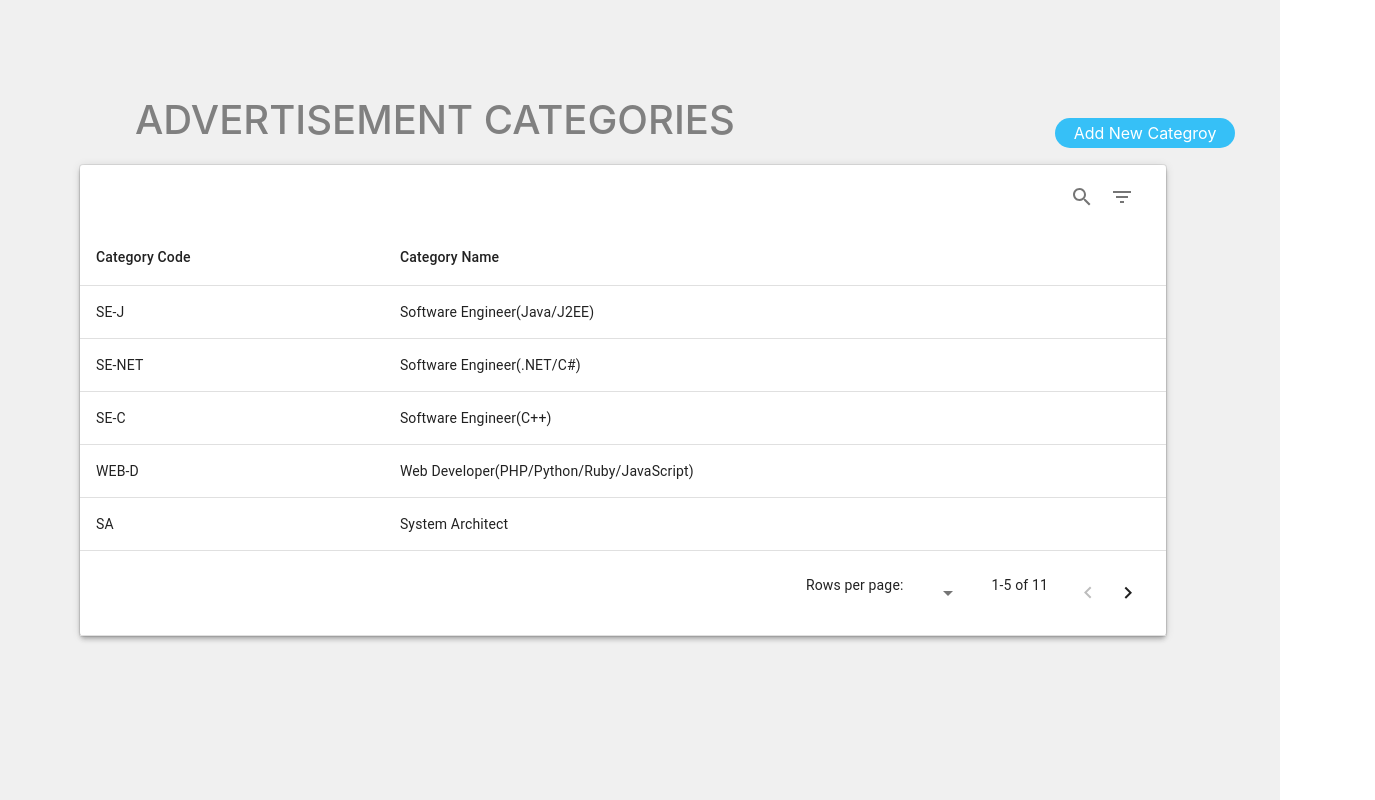
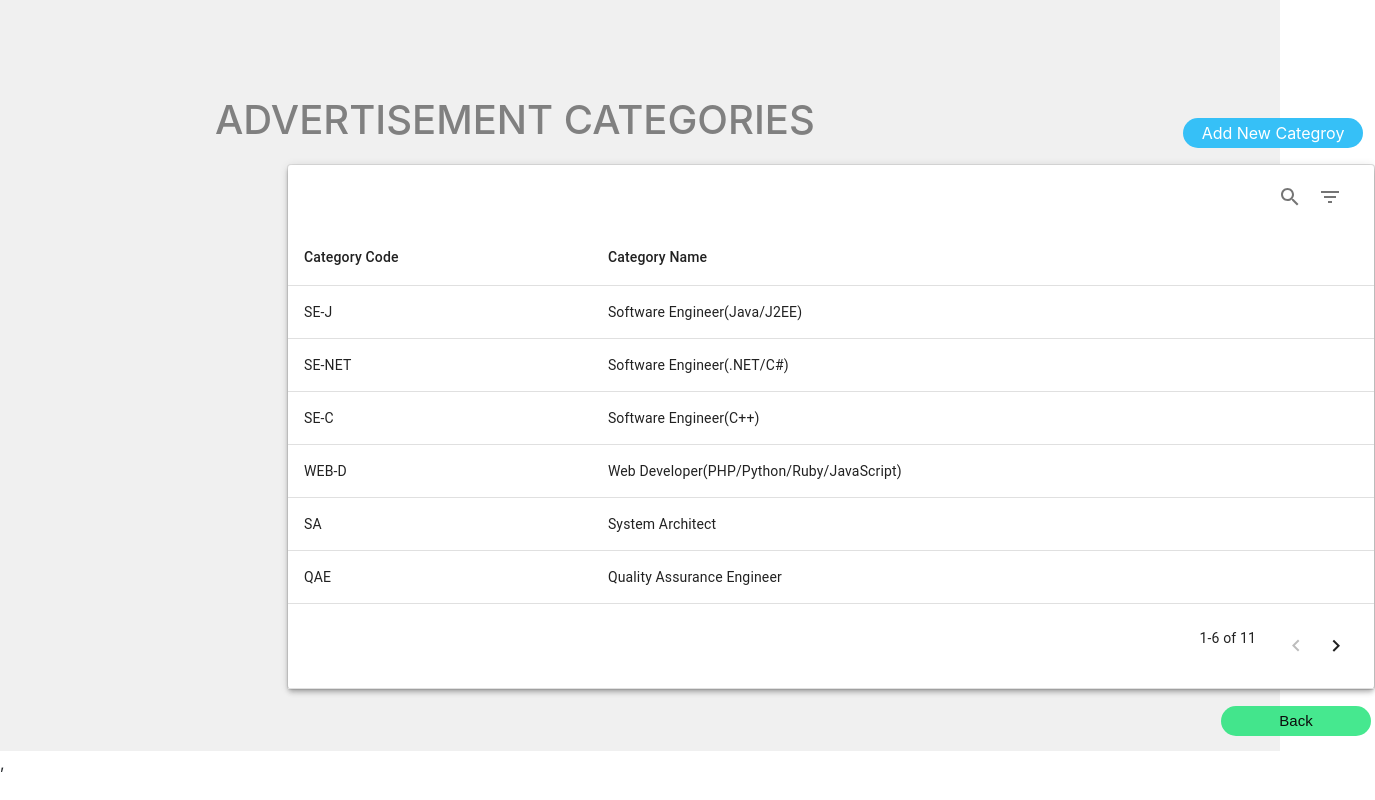
Before and after one commit to shelomi123/dashboard-portal, a React (Create React App) app: page /adCategories in a window 1280 px wide. Shown: the top 800 px of the page, 1375 px wide, since content can reach past the window. Built offline with nearby package versions, Linux system fonts and the light colour scheme.

Commit message:
ui css updated

```diff
--- a/src/content/StudentCvs/cv.css
+++ b/src/content/StudentCvs/cv.css
@@ -1,5 +1,4 @@
 .cv_button {
-
   border-radius: 20px;
   border-style: none;
   font-size: 20px;
@@ -13,13 +12,10 @@
   color: #000000;
 }
 
-
-
 .deadline_container1 {
   padding-top: 5em;
   justify-content: center;
   align-items: center;
-
 }
 .set_deadline_card1 {
   width: 50%;
@@ -33,17 +29,17 @@
   margin-left: 26em;
   background-color: rgba(251, 254, 255, 0.925);
 }
-  .deadline_form {
+.deadline_form1 {
   margin-top: 3em;
   margin-left: 14em;
 }
-  .deadline_form_label {
+.deadline_form_label1 {
   font-weight: 700;
   font-size: 34px;
   margin-right: 0.1em;
   text-align: start;
 }
-  .deadline_form_control {
+.deadline_form_control1 {
   width: 200px;
   height: 40px;
   border-radius: 10px;
@@ -51,7 +47,7 @@
   justify-content: center;
   outline: none;
 }
-  .continue-btn {
+.continue-btn1 {
   background-color: rgb(54, 192, 247);
   border-radius: 20px;
   border-style: none;
@@ -65,11 +61,9 @@
   margin-right: 0;
   margin-left: 25em;
 }
-  .continue-btn:hover {
+.continue-btn1:hover {
   background-color: rgb(33, 153, 209);
 }
-
-
 
 .cvs {
   width: 100%;
@@ -83,7 +77,7 @@
   color: rgb(168, 164, 164);
 }
 
-.admin-content{
+.admin-content {
   justify-content: center;
   align-items: center;
 }
--- a/src/content/StudentCvs/deadline.js
+++ b/src/content/StudentCvs/deadline.js
@@ -1,8 +1,7 @@
 import React, { Component } from 'react'
 import { Card, Form } from 'react-bootstrap'
 import './cv.css'
-import 'bootstrap/dist/css/bootstrap.css';
-
+import 'bootstrap/dist/css/bootstrap.css'
 
 class setDeadline extends Component {
   constructor(props) {
@@ -15,16 +14,15 @@ class setDeadline extends Component {
 
   render() {
     return (
-
       <div className="container deadline_container1">
         <Card className="set_deadline_card1">
-            <Form className="deadline_form">
+          <Form className="deadline_form1">
             <Form.Group controlId="deadline">
-                <Form.Label className="deadline_form_label">
+              <Form.Label className="deadline_form_label1">
                 Set deadline
               </Form.Label>
               <Form.Control
-                  className="deadline_form_control"
+                className="deadline_form_control1"
                 type="date"
                 placeholder={this.state.date}
               ></Form.Control>
@@ -32,7 +30,7 @@ class setDeadline extends Component {
           </Form>
           <button
             onClick={this.checkDate}
-              className="continue-btn block "
+            className="continue-btn1 block "
             type="submit"
           >
             Continue
--- a/src/content/advertisements2/adCategories.js
+++ b/src/content/advertisements2/adCategories.js
@@ -2,8 +2,7 @@ import React from 'react'
 import MUIDataTable from 'mui-datatables'
 import { Card } from 'react-bootstrap'
 import './ads2.css'
-// import Navbar from '../../components/navbar'
-// import SideBar from '../../components/sidebar'
+import '../../../node_modules/bootstrap/dist/css/bootstrap.min.css'
 
 const columns = ['Category Code', 'Category Name']
 const data = [
@@ -23,9 +22,6 @@ const data = [
 function adCategories() {
   return (
     <div>
-      {/* <Navbar />
-      <SideBar /> */}
-
       <div className="container-fluid cat_container">
         <h1>ADVERTISEMENT CATEGORIES</h1>
         <div className="new_category_btn_position">
@@ -34,7 +30,7 @@ function adCategories() {
           </button>
         </div>
         <div>
-          <Card className="ad_card">
+          <Card className="ad_card ">
             <MUIDataTable
               columns={columns}
               data={data}
@@ -45,7 +41,8 @@ function adCategories() {
                 viewColumns: false,
                 sort: false,
                 pagination: true,
-                rowsPerPage: 5,
+                rowsPerPage: 6,
+                rowsPerPageOptions: false,
               }}
             />
           </Card>
--- a/src/content/advertisements2/ads2.css
+++ b/src/content/advertisements2/ads2.css
@@ -31,7 +31,6 @@
   padding-top: 30px;
   padding-right: 20px;
   padding-bottom: 120px;
-  border: 1px solid rgb(97, 98, 99);
   border-radius: 10px;
   margin-left: 20em;
   background-color: rgba(242, 245, 244, 0.253);
@@ -39,11 +38,12 @@
 }
 .deadline_form {
   margin-top: 5px;
-  margin-left: 14em;
+  margin-left: 3em;
 }
 .deadline_form_label {
   font-weight: 700;
   font-size: 34px;
+  margin-left: 5.5em;
 }
 .deadline_form_control {
   width: 200px;
@@ -75,12 +75,12 @@
   background-color: rgba(128, 128, 128, 0.116);
   padding-top: 3.5em;
   margin-left: 13.8em;
-  height: auto;
+  height: fit-content;
   width: fit-content;
 }
 .cat_container > h1 {
   position: fixed;
-  margin-left: 3em;
+  margin-left: 5em;
   margin-top: 1em;
   color: gray;
 }
@@ -88,8 +88,9 @@
   background-color: rgba(128, 128, 128, 0.384);
   position: fixed;
   display: flex;
+  flex-direction: column;
   margin-top: 1em;
-  margin-left: 4em;
+  margin-left: 17em;
   width: 68em;
   height: fit-content;
   border-color: black;
@@ -98,7 +99,7 @@
 }
 .new_category_btn_position {
   padding-top: 30px;
-  margin-left: 60em;
+  margin-left: 65em;
 }
 .new_category_btn {
   background-color: rgb(54, 192, 247);
@@ -111,7 +112,7 @@
   text-align: center;
   margin-top: 2em;
   padding: 3px;
-  margin-left: 5em;
+  margin-left: 8em;
 }
 .new_category_btn:hover {
   background-color: rgb(33, 153, 209);
@@ -133,8 +134,9 @@
   border: none;
   outline: none;
   text-align: center;
-  margin-top: 32em;
+  margin-top: 0em;
   margin-bottom: 1em;
+  margin-left: 10em;
 }
 .ad_back_btn:hover {
   background-color: rgb(4, 59, 4);
@@ -142,11 +144,13 @@
 }
 /*====================================================regCompanyList===================================================*/
 .list_container {
+  display: flex;
+  flex-direction: column;
   background-color: rgba(128, 128, 128, 0.116);
   padding-top: 3.5em;
-  margin-left: 13.8em;
+  margin-left: 13em;
   height: fit-content;
-  width: 78em;
+  width: 85%;
   position: relative;
 }
 .list_container > h1 {
--- a/src/content/advertisements2/regCompanyList.js
+++ b/src/content/advertisements2/regCompanyList.js
@@ -3,6 +3,7 @@ import MUIDataTable from 'mui-datatables'
 import Navbar from '../../components/navbar'
 import SideBar from '../../components/sidebar'
 import './ads2.css'
+import '../../../node_modules/bootstrap/dist/css/bootstrap.min.css'
 
 const columns = [
   'Company Name',
@@ -42,7 +43,10 @@ function regCompanyList() {
     <div>
       <Navbar />
       <SideBar />
-      <div className="container-fluid list_container">
+      <div
+        className="container-fluid  list_container"
+        style={{ width: '85%', marginLeft: '13em', position: 'fixed' }}
+      >
         <h1>REGISTERED COMPANY LIST</h1>
         <MUIDataTable
           columns={columns}
--- a/src/content/advertisements2/setDeadline.js
+++ b/src/content/advertisements2/setDeadline.js
@@ -1,8 +1,7 @@
 import React, { Component } from 'react'
 import { Card, Form } from 'react-bootstrap'
 import './ads2.css'
-// import Navbar from '../../components/navbar'
-// import SideBar from '../../components/sidebar'
+import '../../../node_modules/bootstrap/dist/css/bootstrap.min.css'
 
 class setDeadline extends Component {
   constructor(props) {
@@ -16,8 +15,6 @@ class setDeadline extends Component {
   render() {
     return (
       <div>
-        {/* <Navbar />
-        <SideBar /> */}
         <div className="catogeries_btn_position">
           <button className="catogeries_btn" style={{ outline: 'none' }}>
             Advertisement Categories
@@ -25,7 +22,10 @@ class setDeadline extends Component {
         </div>
 
         <div className="container deadline_container">
-          <Card className="set_deadline_card">
+          <Card
+            className="set_deadline_card"
+            style={{ border: ' 2px solid rgb(97, 98, 99)' }}
+          >
             <Form className="deadline_form">
               <Form.Group controlId="deadline">
                 <Form.Label className="deadline_form_label">
@@ -34,6 +34,7 @@ class setDeadline extends Component {
                 <Form.Control
                   className="deadline_form_control"
                   type="date"
+                  style={{ border: ' 1.5px solid rgb(97, 98, 99)' }}
                   placeholder={this.state.date}
                 ></Form.Control>
               </Form.Group>
--- a/src/views/adverts.js
+++ b/src/views/adverts.js
@@ -1,7 +1,7 @@
 import React from 'react'
 import Navbar from '../components/navbar'
 import SideBar from '../components/sidebar'
-import Content from '../content/advertisements2/setDeadline.js'
+import Content from '../content/advertisements2/regCompanyList'
 
 function Adverts() {
   return (
```
Lines whose indentation alone changed are shown as unchanged.
